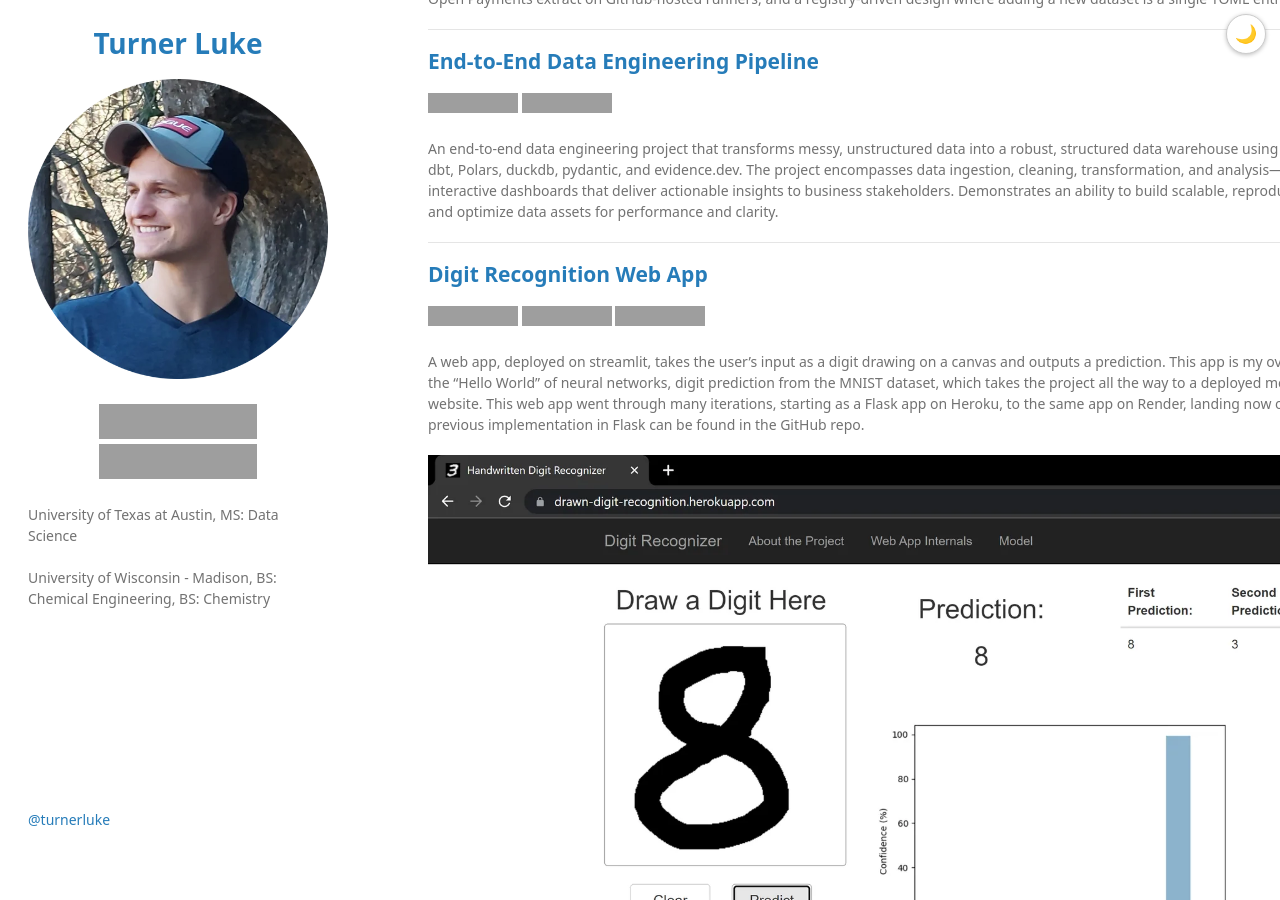
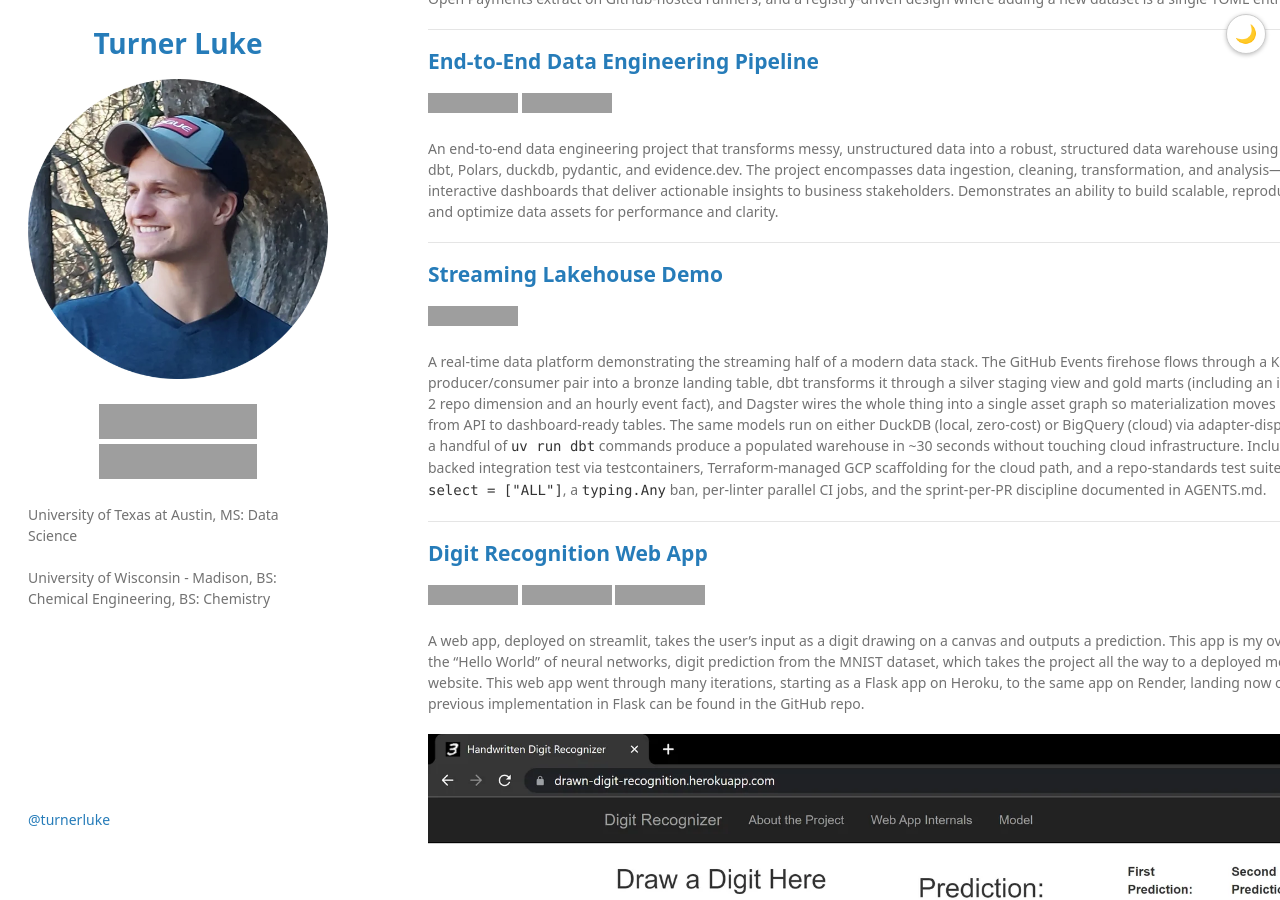
Before and after one commit to turnerluke/turnerluke.github.io, a Jekyll site: the page built from index.md, in a window 1280 px wide and 900 px high, scrolled down 346 px. Built offline with Jekyll 4.4.1, drawn with Linux system fonts in a browser that asks for light colours; grey boxes are pictures that could not be loaded.

Commit message:
feat: add streaming lakehouse demo as a portfolio project
Slots the new streaming lakehouse project between the CMS platform
(relevance 99) and the fetch analytics challenge (98) at relevance
97 — honest positioning: it's a full local demo with a real Dagster
asset graph and dbt medallion, but the cloud path is coded rather
than deployed (unlike the top two which have live Evidence dashboards).

Card follows the same shape as the other projects: single "View on
GitHub" badge, no live-demo badge yet (Evidence dashboard deployment
is a future sprint), body describes the streaming architecture and
the DuckDB/BigQuery portability via adapter-dispatched dbt macros.

Verified: `_data/projects.yml` parses cleanly (11 projects load,
sort by relevance descending places streaming lakehouse at rank 3).
Local `jekyll build` blocked by an unrelated Ruby-4.0.5 stdlib CSV
issue in the repo's Gemfile — pre-existing and out of scope; GitHub
Pages builds against its own Ruby environment.

```diff
--- a/_data/projects.yml
+++ b/_data/projects.yml
@@ -13,6 +13,16 @@
       url: https://github.com/turnerluke/cms-open-data
   body: |
     A production-grade analytics platform built on 44 public CMS (Centers for Medicare & Medicaid Services) datasets, spanning hospitals, clinicians, nursing homes, home health & hospice, drug spending, and the ACA Marketplace. Dagster orchestrates ingestion through a retry-hardened API client into a DuckDB warehouse; dbt transforms the raw data through staging, conformed dimensions, and analytic marts guarded by roughly 600 data-quality tests; and Evidence.dev renders eight interactive dashboard pages, with the entire warehouse rebuilt from public APIs and redeployed to GitHub Pages by a weekly CI pipeline. Highlights include multi-million-row fact tables (5.4M Marketplace premium scenarios), streaming ingestion of an 8+ GB Open Payments extract on GitHub-hosted runners, and a registry-driven design where adding a new dataset is a single TOML entry.
+
+- title: Streaming Lakehouse Demo
+  url: https://github.com/turnerluke/streaming-lakehouse-demo
+  relevance: 97
+  badges:
+    - label: View on GitHub
+      img: "https://img.shields.io/badge/GitHub-View_on_GitHub-blue?logo=GitHub&style=for-the-badge"
+      url: https://github.com/turnerluke/streaming-lakehouse-demo
+  body: |
+    A real-time data platform demonstrating the streaming half of a modern data stack. The GitHub Events firehose flows through a Kafka producer/consumer pair into a bronze landing table, dbt transforms it through a silver staging view and gold marts (including an incremental SCD Type 2 repo dimension and an hourly event fact), and Dagster wires the whole thing into a single asset graph so materialization moves in dependency order from API to dashboard-ready tables. The same models run on either DuckDB (local, zero-cost) or BigQuery (cloud) via adapter-dispatched dbt macros, so a handful of `uv run dbt` commands produce a populated warehouse in ~30 seconds without touching cloud infrastructure. Includes a Redpanda-backed integration test via testcontainers, Terraform-managed GCP scaffolding for the cloud path, and a repo-standards test suite that enforces `ruff select = ["ALL"]`, a `typing.Any` ban, per-linter parallel CI jobs, and the sprint-per-PR discipline documented in AGENTS.md.
 
 - title: End-to-End Data Engineering Pipeline
   url: https://github.com/turnerluke/fetch-analytics-challenge
```
Also changed, not shown: 1 other file.
